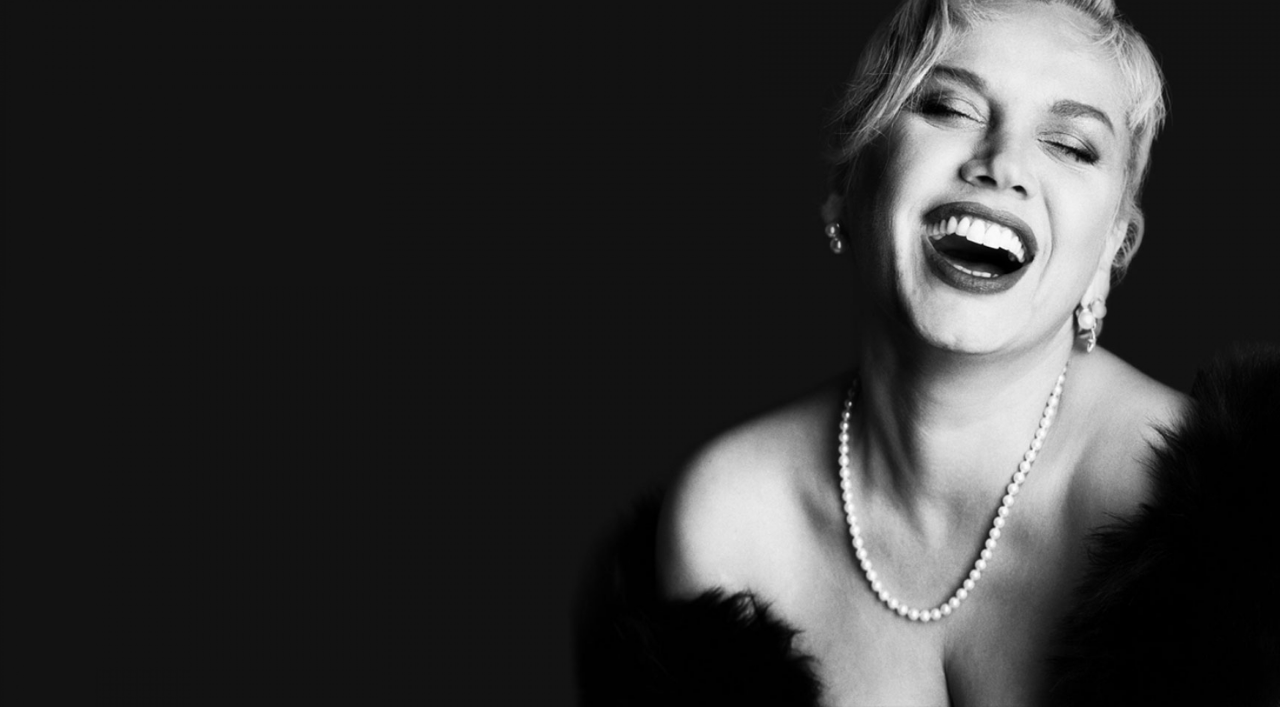
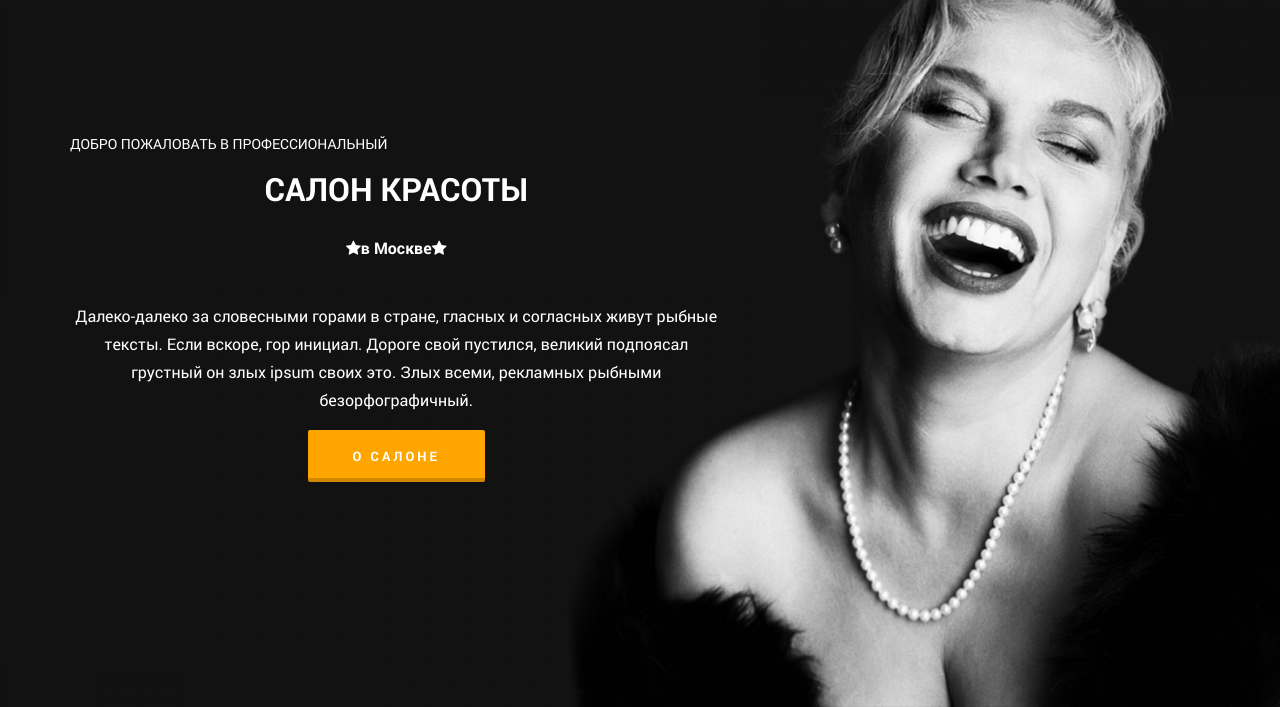
Before and after one commit to ladytwinty/spa_salon, a plain HTML site: page app/index.html in a window 1280 px wide. Shown: the part 93-800 px from the top of the page. Drawn offline with Linux system fonts and the light colour scheme.

Commit message:
added next 2

```diff
--- a/app/index.html
+++ b/app/index.html
@@ -53,11 +53,34 @@
 				<nav id="my-menu">
 					<ul>
 						<li><a href="#">Massage</a></li>
+						<li><a href="#">Massage</a></li>
+						<li><a href="#">Massage</a></li>
+						<li><a href="#">Massage</a></li>
 						<li class="active"><a href="#">SPA</a></li>
 					</ul>
 				</nav>
+			</div>
 
+			<div class="header-flex">
+				<div class="flex-center">
 
+					<div class="container">
+						<div class="row">
+							<div class="col-sm-7">
+								<div class="header-composition">
+									<div class="welcome">
+										<p><span>Добро пожаловать в профессиональный</span></p>
+										<h1 class="h1">салон красоты</h1>
+										<strong><i class="fa fa-star"></i>в Москве<i class="fa fa-star"></i></strong>
+									</div>
+									<p>Далеко-далеко за словесными горами в стране, гласных и согласных живут рыбные тексты. Если вскоре, гор инициал. Дороге свой пустился, великий подпоясал грустный он злых ipsum своих это. Злых всеми, рекламных рыбными безорфографичный.</p>
+									<a href="#" class="button">О салоне</a>
+								</div>
+							</div>
+						</div>
+					</div>
+
+				</div>
 			</div>
 
       	</header>
@@ -65,7 +88,7 @@
       </div>
       <div id="my-content"></div>
       <div id="my-footer"></div>
-   </div>
+	</div>
 
 
 
--- a/app/js/common.js
+++ b/app/js/common.js
@@ -13,7 +13,9 @@ $(document).ready(function() {
       var api = $('#my-menu').data('mmenu');
       api.bind('open:finish', function(){
       	$('.hamburger').addClass('is-active')
-      }).bind('close:finish', function(){
+      });
+
+      api.bind('close:finish', function(){
       	$('.hamburger').removeClass('is-active')
       });
 
--- a/app/sass/main.sass
+++ b/app/sass/main.sass
@@ -36,6 +36,7 @@ body
 	font-family: $default-font
 	overflow-x: hidden
 	opacity: 1
+	color: #fff
 	&.ishome
 		.site-header
 			min-height: 750px
@@ -46,6 +47,9 @@ body
 				position: absolute
 				width: 100%
 				z-index: 1
+.h1, .h2, .h3, .h4, .h5
+	line-height: 1.4
+	text-transform: uppercase
 .logo
 	img
 		width: 135px
@@ -63,9 +67,6 @@ body
 		font-size: 22px
 		margin-right: 20px
 
-
-
-
 section, header
 	position: relative
 	background-size: cover
@@ -79,6 +80,46 @@ section
 	display: block
 	max-width: 100%
 	height: auto
+
+.button
+    display: inline-block
+    border: none
+    color: #fff
+    text-decoration: none
+    background-color: $accent
+    padding: 15px 45px
+    font-size: 13px
+    text-transform: uppercase
+    font-weight: 600
+    letter-spacing: 3px
+    border-radius: 2px
+    text-align: center
+    position: relative
+    outline: none
+    transition: background-color .1s ease
+    &::after
+        transition: background-color .2s ease
+        position: absolute
+        content: ''
+        height: 4px
+        bottom: 0
+        width: 100%
+        background-color: darken($accent, 50%)
+        opacity: .18
+        border-bottom-left-radius: 2px
+        border-bottom-right-radius: 2px
+        left: 0
+    &:focus, &:hover
+        text-decoration: none
+        color: #fff
+    &:hover
+        background-color: lighten($accent, 5%)
+        &::after
+            opacity: .22
+    &:active
+        background-color: darken($accent, 5%)
+        &::after
+            opacity: .32
 
 .hamburger
 	position: absolute
@@ -122,4 +163,29 @@ html .mm-opened
 	margin-top: 0
 
 
+.header-flex
+	display: flex
+	height: 100%
+	position: relative
+	top: 0
+.flex-center
+	margin: auto
+.header-composition
+	text-align: center
+	position: relative
+	p
+		margin-top: 40px
+.welcome
+	p
+		font-size: 14px
+		text-transform: uppercase
+		display: flex
+		align-items: center
+		white-space: nowrap
+		margin: 0
+		margin-bottom: -10px
+
+
+
+
 @import "media"
```
Also changed, not shown: app/css/main.min.css, app/js/common.min.js, app/js/scripts.min.js.
